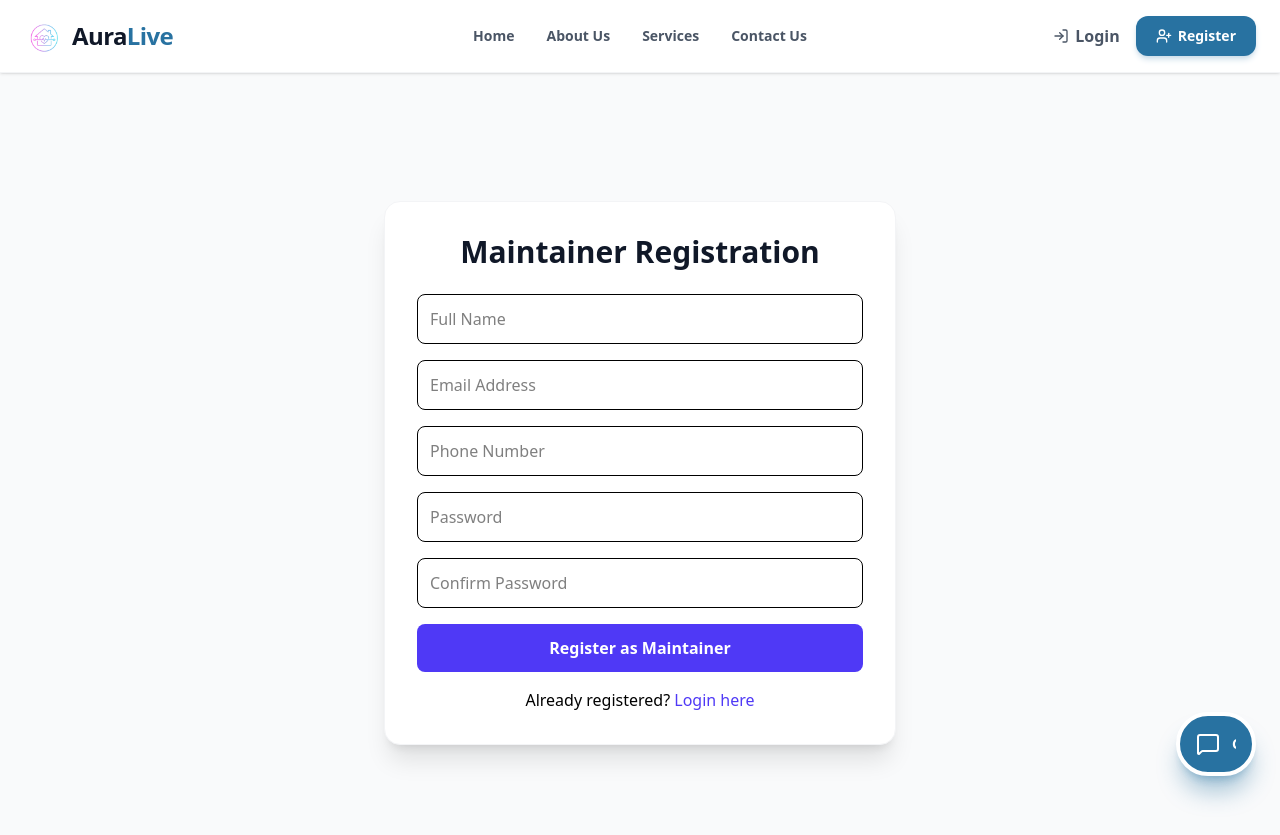
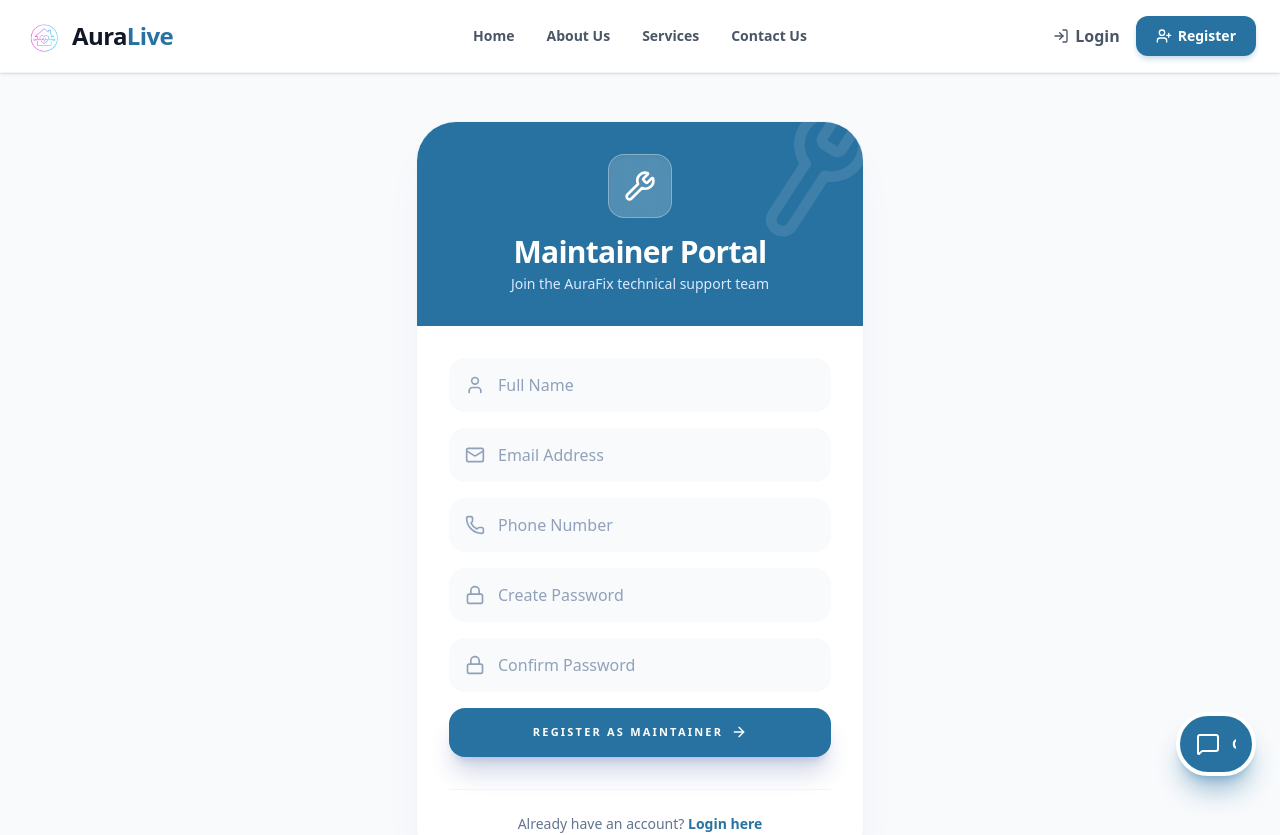
Before and after one commit to Nethna-Oshad/AuraLive-Hostel-Management, a React (Vite) app in the folder frontend/: page /register/maintainer in a window 1280 px wide. Shown: the top 835 px of the page. Built offline with nearby package versions, Linux system fonts and the light colour scheme.

Commit message:
feat: Add image download functionality and enhance Maintainer registration UI

```diff
--- a/frontend/package.json
+++ b/frontend/package.json
@@ -17,6 +17,7 @@
     "@tailwindcss/postcss": "^4.1.18",
     "axios": "^1.13.5",
     "framer-motion": "^12.34.3",
+    "html2canvas": "^1.4.1",
     "lucide-react": "^0.567.0",
     "qrcode": "^1.5.4",
     "react": "^19.2.0",
--- a/frontend/src/pages/Maintainers/MaintainersRegistation.jsx
+++ b/frontend/src/pages/Maintainers/MaintainersRegistation.jsx
@@ -1,16 +1,22 @@
 import React, { useState } from 'react';
 import { useNavigate, Link } from 'react-router-dom';
+import { motion } from 'framer-motion';
+import { User, Mail, Phone, Lock, Wrench, ArrowRight, AlertTriangle } from 'lucide-react';
 
 const MaintainersRegistration = () => {
   const [formData, setFormData] = useState({ name: '', email: '', phone: '', password: '', confirmPassword: '' });
   const [error, setError] = useState('');
+  const [isLoading, setIsLoading] = useState(false);
   const navigate = useNavigate();
 
   const handleChange = (e) => setFormData({ ...formData, [e.target.name]: e.target.value });
 
   const handleSubmit = async (e) => {
     e.preventDefault();
-    if (formData.password !== formData.confirmPassword) return setError('Passwords do not match');
+    if (formData.password !== formData.confirmPassword) return setError('Passwords do not match.');
+
+    setIsLoading(true);
+    setError('');
 
     try {
       const response = await fetch('http://localhost:5000/api/auth/register-maintainer', {
@@ -22,25 +28,111 @@ const MaintainersRegistration = () => {
       if (!response.ok) throw new Error(data.message);
 
       localStorage.setItem('userInfo', JSON.stringify(data));
-      navigate('/maintainer/dashboard'); // Redirects to their dashboard after login
-    } catch (err) { setError(err.message); }
+      navigate('/maintainer/dashboard');
+    } catch (err) {
+      setError(err.message);
+    } finally {
+      setIsLoading(false);
+    }
   };
 
   return (
-    <div className="flex items-center justify-center min-h-screen py-12 bg-gray-50">
-      <div className="w-full max-w-lg p-8 bg-white border border-gray-100 shadow-xl rounded-2xl">
-        <h2 className="text-3xl font-extrabold text-center text-gray-900 mb-6">Maintainer Registration</h2>
-        {error && <div className="p-3 mb-4 text-sm text-red-700 bg-red-100 rounded-lg">{error}</div>}
-        <form onSubmit={handleSubmit} className="space-y-4">
-          <input type="text" name="name" required onChange={handleChange} className="w-full p-3 border rounded-lg focus:ring-2 focus:ring-indigo-500 outline-none" placeholder="Full Name" />
-          <input type="email" name="email" required onChange={handleChange} className="w-full p-3 border rounded-lg focus:ring-2 focus:ring-indigo-500 outline-none" placeholder="Email Address" />
-          <input type="text" name="phone" required onChange={handleChange} className="w-full p-3 border rounded-lg focus:ring-2 focus:ring-indigo-500 outline-none" placeholder="Phone Number" />
-          <input type="password" name="password" required onChange={handleChange} className="w-full p-3 border rounded-lg focus:ring-2 focus:ring-indigo-500 outline-none" placeholder="Password" />
-          <input type="password" name="confirmPassword" required onChange={handleChange} className="w-full p-3 border rounded-lg focus:ring-2 focus:ring-indigo-500 outline-none" placeholder="Confirm Password" />
-          <button type="submit" className="w-full py-3 font-bold text-white bg-indigo-600 rounded-lg hover:bg-indigo-700">Register as Maintainer</button>
-        </form>
-        <p className="mt-4 text-center">Already registered? <Link to="/login" className="text-indigo-600 font-medium hover:underline">Login here</Link></p>
-      </div>
+    <div className="flex items-center justify-center min-h-screen py-12 bg-[#F8FAFC] font-sans px-4">
+      <motion.div
+        initial={{ opacity: 0, y: 20 }}
+        animate={{ opacity: 1, y: 0 }}
+        transition={{ duration: 0.4 }}
+        className="w-full max-w-md bg-white border border-slate-100 shadow-2xl shadow-blue-900/5 rounded-[2.5rem] overflow-hidden"
+      >
+        {/* HEADER SECTION */}
+        <div className="bg-[#2872A1] p-8 text-center relative overflow-hidden">
+          {/* Decorative background icon */}
+          <Wrench className="absolute -top-4 -right-4 w-32 h-32 text-white/10 -rotate-12 pointer-events-none" />
+
+          <div className="w-16 h-16 bg-white/20 backdrop-blur-md rounded-2xl flex items-center justify-center mx-auto mb-4 border border-white/30 shadow-inner">
+            <Wrench className="w-8 h-8 text-white" />
+          </div>
+          <h2 className="text-3xl font-black text-white tracking-tight">Maintainer Portal</h2>
+          <p className="text-blue-100 text-sm font-medium mt-1">Join the AuraFix technical support team</p>
+        </div>
+
+        <div className="p-8">
+          {error && (
+            <motion.div initial={{ opacity: 0, scale: 0.95 }} animate={{ opacity: 1, scale: 1 }} className="flex items-center gap-3 p-4 mb-6 text-sm font-bold text-red-600 bg-red-50 border border-red-100 rounded-2xl">
+              <AlertTriangle className="w-5 h-5 shrink-0" />
+              <p>{error}</p>
+            </motion.div>
+          )}
+
+          <form onSubmit={handleSubmit} className="space-y-4">
+            {/* NAME INPUT */}
+            <div className="relative flex items-center">
+              <User className="absolute left-4 w-5 h-5 text-slate-400" />
+              <input type="text" name="name" required onChange={handleChange}
+                className="w-full pl-12 pr-4 py-3.5 bg-slate-50 border border-transparent rounded-2xl outline-none focus:bg-white focus:border-[#2872A1] focus:ring-4 focus:ring-[#CBDDE9]/40 transition-all font-bold text-slate-700 placeholder:text-slate-400 placeholder:font-medium"
+                placeholder="Full Name"
+              />
+            </div>
+
+            {/* EMAIL INPUT */}
+            <div className="relative flex items-center">
+              <Mail className="absolute left-4 w-5 h-5 text-slate-400" />
+              <input type="email" name="email" required onChange={handleChange}
+                className="w-full pl-12 pr-4 py-3.5 bg-slate-50 border border-transparent rounded-2xl outline-none focus:bg-white focus:border-[#2872A1] focus:ring-4 focus:ring-[#CBDDE9]/40 transition-all font-bold text-slate-700 placeholder:text-slate-400 placeholder:font-medium"
+                placeholder="Email Address"
+              />
+            </div>
+
+            {/* PHONE INPUT */}
+            <div className="relative flex items-center">
+              <Phone className="absolute left-4 w-5 h-5 text-slate-400" />
+              <input type="text" name="phone" required onChange={handleChange}
+                className="w-full pl-12 pr-4 py-3.5 bg-slate-50 border border-transparent rounded-2xl outline-none focus:bg-white focus:border-[#2872A1] focus:ring-4 focus:ring-[#CBDDE9]/40 transition-all font-bold text-slate-700 placeholder:text-slate-400 placeholder:font-medium"
+                placeholder="Phone Number"
+              />
+            </div>
+
+            {/* PASSWORD INPUT */}
+            <div className="relative flex items-center">
+              <Lock className="absolute left-4 w-5 h-5 text-slate-400" />
+              <input type="password" name="password" required onChange={handleChange}
+                className="w-full pl-12 pr-4 py-3.5 bg-slate-50 border border-transparent rounded-2xl outline-none focus:bg-white focus:border-[#2872A1] focus:ring-4 focus:ring-[#CBDDE9]/40 transition-all font-bold text-slate-700 placeholder:text-slate-400 placeholder:font-medium"
+                placeholder="Create Password"
+              />
+            </div>
+
+            {/* CONFIRM PASSWORD INPUT */}
+            <div className="relative flex items-center">
+              <Lock className="absolute left-4 w-5 h-5 text-slate-400" />
+              <input type="password" name="confirmPassword" required onChange={handleChange}
+                className="w-full pl-12 pr-4 py-3.5 bg-slate-50 border border-transparent rounded-2xl outline-none focus:bg-white focus:border-[#2872A1] focus:ring-4 focus:ring-[#CBDDE9]/40 transition-all font-bold text-slate-700 placeholder:text-slate-400 placeholder:font-medium"
+                placeholder="Confirm Password"
+              />
+            </div>
+
+            {/* SUBMIT BUTTON */}
+            <button
+              type="submit"
+              disabled={isLoading}
+              className="w-full py-4 mt-2 font-black text-[11px] uppercase tracking-[0.2em] text-white bg-[#2872A1] rounded-2xl hover:bg-[#1f5a80] hover:-translate-y-0.5 transition-all shadow-xl shadow-blue-900/20 active:scale-95 flex items-center justify-center gap-2 disabled:opacity-70 disabled:hover:translate-y-0"
+            >
+              {isLoading ? 'Creating Account...' : (
+                <>Register as Maintainer <ArrowRight className="w-4 h-4" /></>
+              )}
+            </button>
+          </form>
+
+          {/* LOGIN LINK */}
+          <div className="mt-8 text-center pt-6 border-t border-slate-100">
+            <p className="text-sm font-medium text-slate-500">
+              Already have an account?{' '}
+              <Link to="/login" className="text-[#2872A1] font-bold hover:underline">
+                Login here
+              </Link>
+            </p>
+          </div>
+        </div>
+      </motion.div>
     </div>
   );
 };
```
Also changed, not shown: frontend/src/components/StudentPass.jsx (+44 -22 lines), 1 other file (tests, documents, lock files or other folders).
